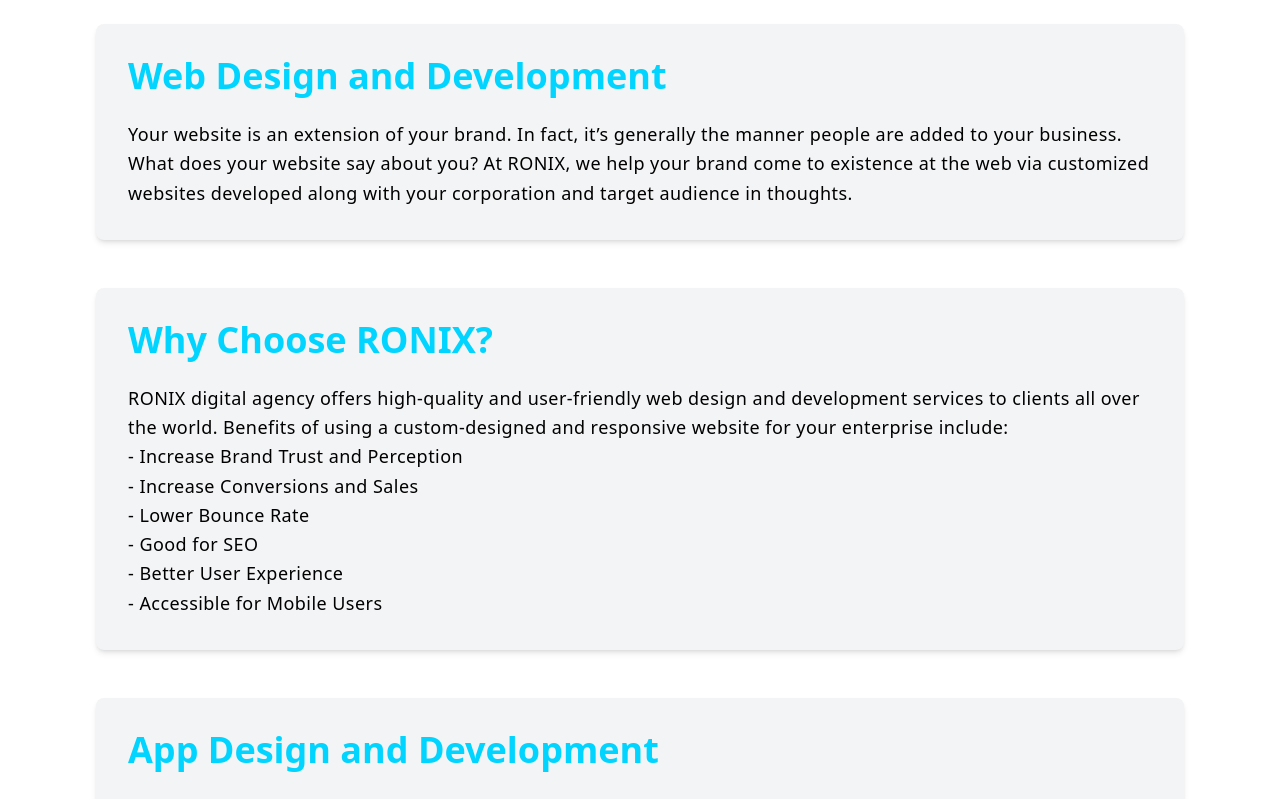
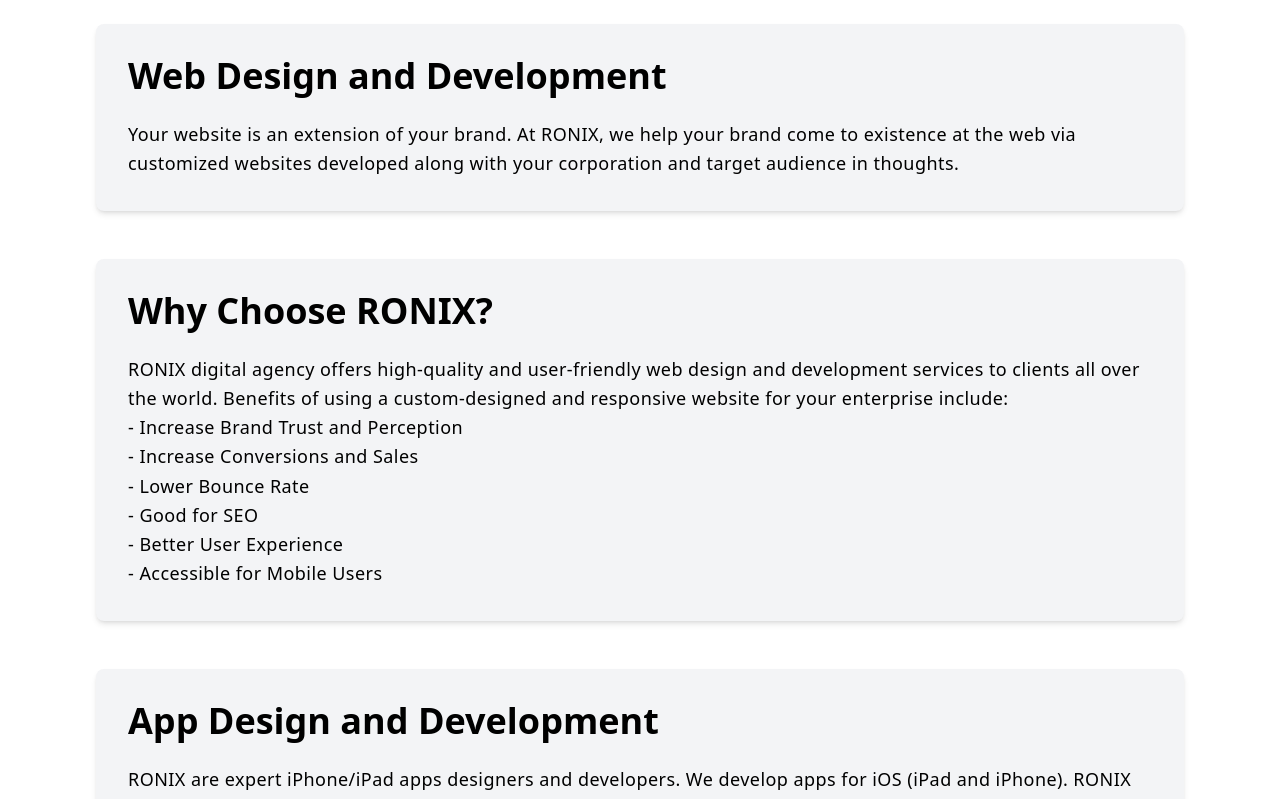
Before and after one commit to AyeshaMalak/ronixWebsite, a React (Vite) app: page /develop in a window 1280 px wide. Shown: the part 640-1439 px from the top of the page. Built offline with nearby package versions, Linux system fonts and the light colour scheme.

Commit message:
Update Develop.jsx

```diff
--- a/src/pages/Develop.jsx
+++ b/src/pages/Develop.jsx
@@ -15,6 +15,7 @@
       <div className="h-32"></div>
 
       <div className="space-y-12 px-6 md:px-24 pb-20">
+        {/* First Section with Cyan Heading */}
         <div className="bg-gray-100 p-8 rounded-lg shadow-md flex flex-col md:flex-row items-center gap-8 mt-10">
           <div className="md:w-1/2">
             <h2 className="text-4xl md:text-6xl font-extrabold mb-6 leading-snug text-[#00D4FF]">
@@ -33,9 +34,10 @@
           </div>
         </div>
 
+        {/* Other Sections with Black Headings */}
         <Section
           title="Web Design and Development"
-          text="Your website is an extension of your brand. In fact, it’s generally the manner people are added to your business. What does your website say about you? At RONIX, we help your brand come to existence at the web via customized websites developed along with your corporation and target audience in thoughts."
+          text="Your website is an extension of your brand. At RONIX, we help your brand come to existence at the web via customized websites developed along with your corporation and target audience in thoughts."
         />
 
         <Section
@@ -51,9 +53,7 @@
 
         <Section
           title="App Design and Development"
-          text={`RONIX are expert iPhone/iPad apps designers and developers. We develop apps for iOS (iPad and iPhone). RONIX developers maintain high educational levels and design qualifications and take pride in providing top-class, affordable products and services.
-
-We've got an experienced and committed iPhone and iPad software development team that is always keen to listen to your ideas and help bring them to life. We provide app design and development services for agencies globally using cutting-edge technologies to ensure your apps are tailor-made to satisfy your requirements. Whether it is hybrid or native apps, you can count on us for that!`}
+          text={`RONIX are expert iPhone/iPad apps designers and developers. We develop apps for iOS (iPad and iPhone). RONIX developers maintain high educational levels and design qualifications and take pride in providing top-class, affordable products and services.`}
         />
       </div>
     </div>
@@ -62,7 +62,7 @@
 
 const Section = ({ title, text }) => (
   <div className="bg-gray-100 p-8 rounded-lg shadow-md">
-    <h2 className="text-3xl md:text-4xl font-extrabold mb-6 text-[#00D4FF]">{title}</h2>
+    <h2 className="text-3xl md:text-4xl font-extrabold mb-6 text-black">{title}</h2>
     <p className="text-black leading-relaxed text-lg whitespace-pre-line">{text}</p>
   </div>
 );
```
